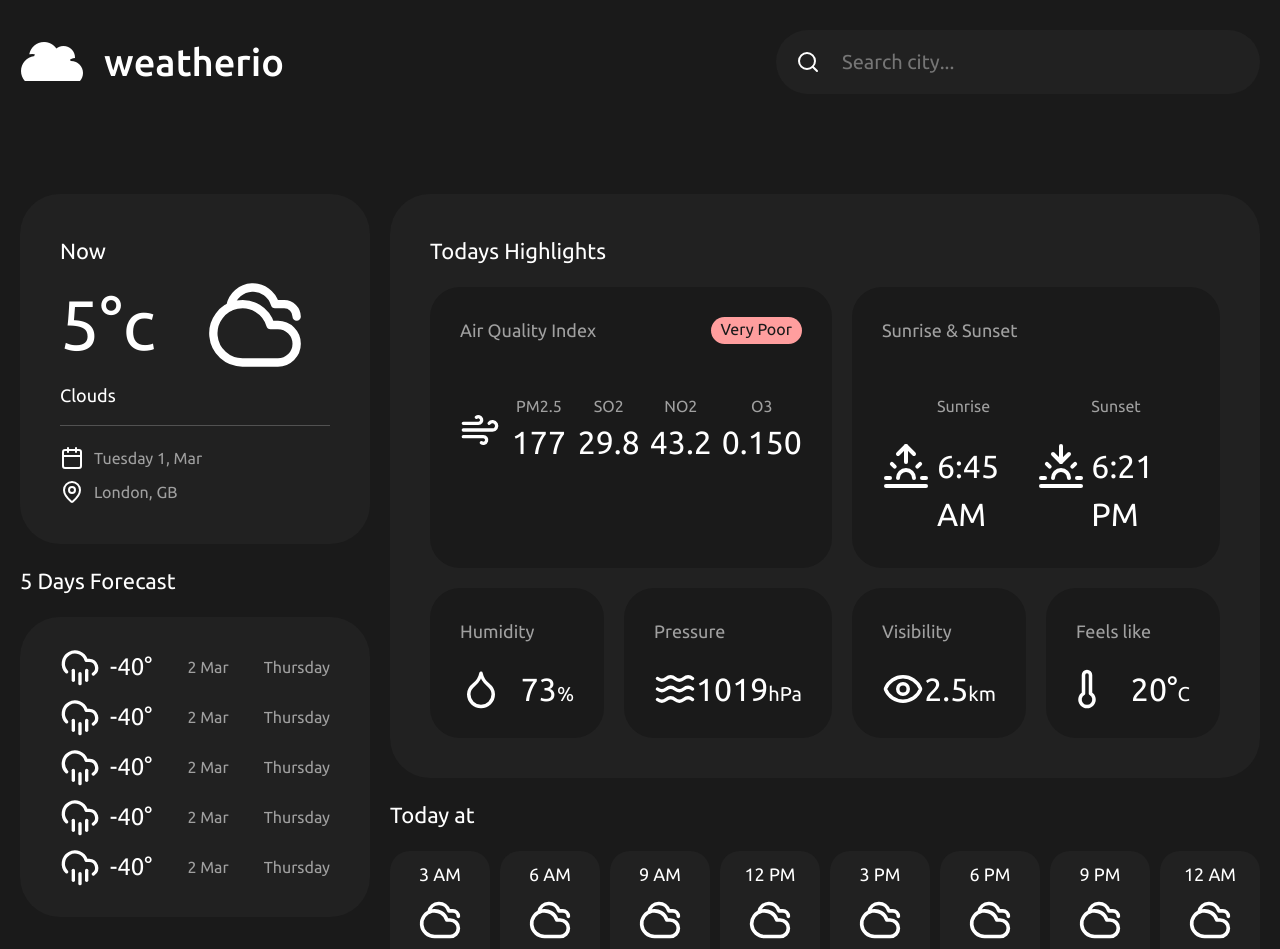
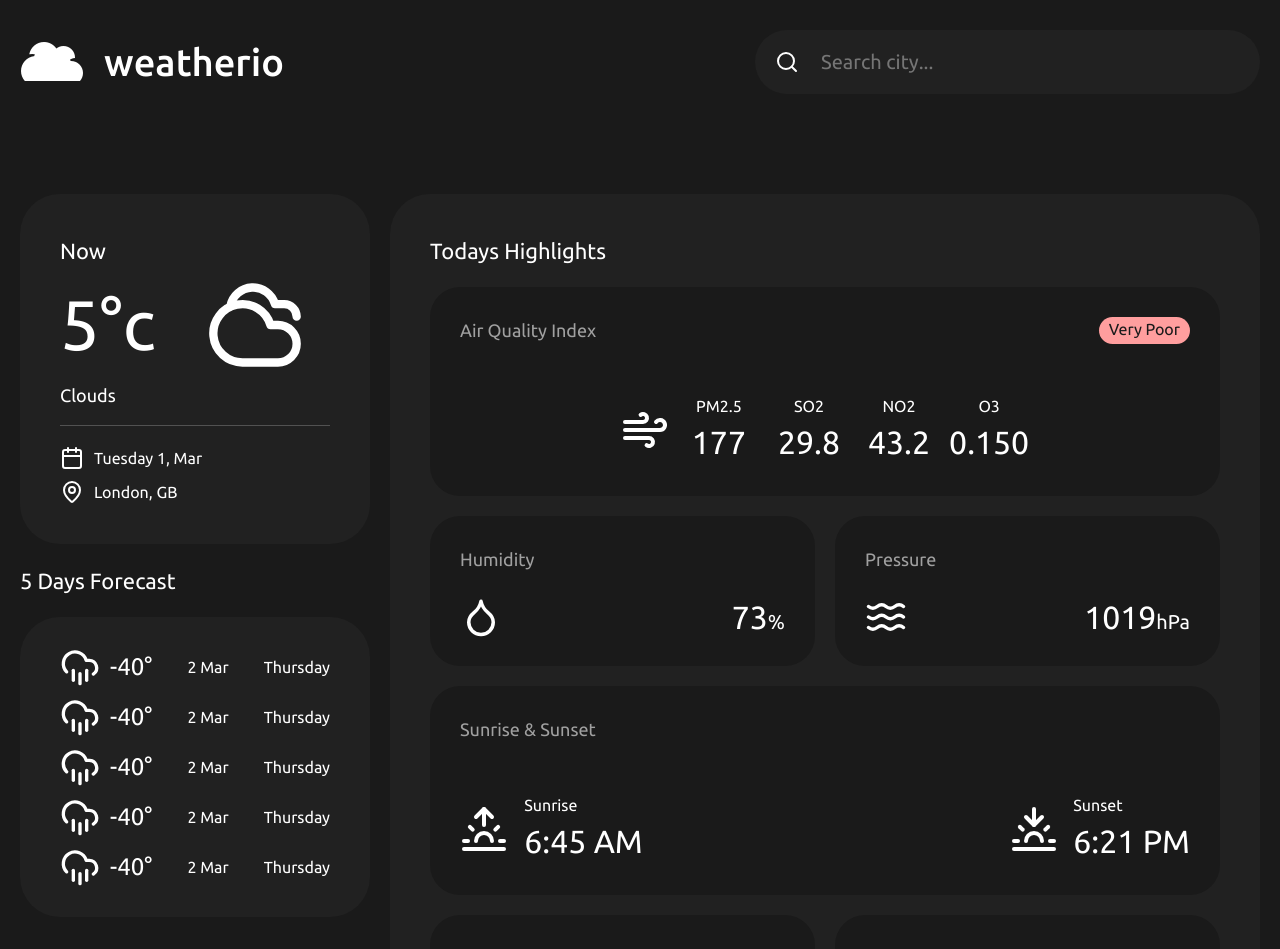
Before and after one commit to zmonsoonz/weatherio-react-app, a React (Create React App) app: page / in a window 1280 px wide. Shown: the top 949 px of the page. Built offline with nearby package versions, Linux system fonts and the light colour scheme.

Commit message:
Made adaptive for desktop and tablet

```diff
--- a/src/app/App.tsx
+++ b/src/app/App.tsx
@@ -9,12 +9,12 @@ const App = () => {
     return (
         <div className="container">
             <Header/>
-            <section className="section">
-                <section className="flex">
+            <section className="main">
+                <section className="main__left">
                     <CurrentWeather/>
                     <ForecastWeather/>
                 </section>
-                <section className="flex">
+                <section className="main__right">
                     <HighlightsWeather/>
                     <TodayWeather/>
                 </section>
--- a/src/app/app.scss
+++ b/src/app/app.scss
@@ -4,14 +4,31 @@
     max-width: 1440px;
     margin: 0 auto;
     padding-inline: 20px;
+    @include flex-column;
+    row-gap: 100px;
+    @include tablet {
+        row-gap: 50px;
+    }
 }
 
-.section {
+.main {
     display: flex;
     gap: var(--main-gap);
+    @include tablet {
+        @include flex-column;
+    }
+
+    &__left {
+        @include flex-column;
+        gap: var(--main-gap);
+    }
+
+    &__right {
+        @include flex-column;
+        gap: var(--main-gap);
+        width: 100%;
+        @include tablet {
+            display: contents;
+        }
+    }
 }
-
-.flex {
-    @include flex-column;
-    gap: var(--main-gap);
-}
--- a/src/components/currentWeather/currentWeather.module.scss
+++ b/src/components/currentWeather/currentWeather.module.scss
@@ -20,6 +20,9 @@
     &__image {
         grid-area: 1 / 2 / 4 / 3;
         align-self: center;
+        @include tablet {
+            justify-self: end;
+        }
     }
 
     &__weather {
--- a/src/components/forecastWeather/forecastWeather.module.scss
+++ b/src/components/forecastWeather/forecastWeather.module.scss
@@ -6,7 +6,7 @@
     &__forecast {
         background-color: var(--card-bg-color);
         border-radius: var(--card-border-radius);
-        padding: 30px 40px;
+        padding: 30px var(--card-padding);
     }
 
     &__days {
--- a/src/components/header/header.module.scss
+++ b/src/components/header/header.module.scss
@@ -4,7 +4,12 @@
     display: flex;
     justify-content: space-between;
     padding-top: 30px;
-    padding-bottom: 100px;
+    @include tablet {
+        @include flex-column;
+        gap: var(--main-gap);
+        padding-top: 20px;
+    }
+
     &__logo {
         @include flex-center;
         gap: var(--main-gap);
@@ -16,12 +21,16 @@
         background-color: var(--card-bg-color);
         padding: 10px 20px;
         border-radius: var(--card-border-radius);
+        @include tablet {
+            margin-inline: auto;
+            padding-block: 15px;
+        }
+
     }
 
     &__form {
-
         &__input {
-            width: 400px;
+            width: 421px;
             background-color: transparent;
             border: none;
             color: var(--color-white);
--- a/src/components/highlightsWeather/highlightsWeather.module.scss
+++ b/src/components/highlightsWeather/highlightsWeather.module.scss
@@ -12,6 +12,9 @@
     display: grid;
     grid-template: 1fr 150px / 1fr 1fr 1fr 1fr;
     gap: var(--main-gap);
+    @include desktop {
+        grid-template: 1fr 150px 1fr 150px / 1fr 1fr;
+    }
 
     &__item {
         width: 100%;
@@ -28,6 +31,9 @@
 
 .sun {
     grid-area: 1 / 3 / 1 / 5;
+    @include desktop {
+        grid-area: 3 / 1 / 3 / 3;
+    }
 }
 
 .article {
@@ -50,6 +56,7 @@
             margin-top: 30px;
             column-gap: 5px;
         }
+
         &_image {
             grid-area: 1 / 1 / 3 / 2;
             align-self: center;
@@ -82,6 +89,7 @@
     &__description {
         display: flex;
         gap: var(--small-gap);
+        justify-content: center;
     }
 
     &__info {
--- a/src/components/highlightsWeather/highlightsWeather.tsx
+++ b/src/components/highlightsWeather/highlightsWeather.tsx
@@ -44,7 +44,7 @@ function HighlightsWeather() {
                         </div>
                     </article>
                 </li>
-                <li className={styles.articles__item}>
+                <li className={[styles.articles__item, [styles.articles__item_small]].join(' ')}>
                     <article className={styles.article}>
                         <h3 className={styles.article__title}>Humidity</h3>
                         <div className={styles.article__description}>
@@ -53,7 +53,7 @@ function HighlightsWeather() {
                         </div>
                     </article>
                 </li>
-                <li className={styles.articles__item}>
+                <li className={[styles.articles__item, [styles.articles__item_small]].join(' ')}>
                     <article className={styles.article}>
                         <h3 className={styles.article__title}>Pressure</h3>
                         <div className={styles.article__description}>
@@ -62,7 +62,7 @@ function HighlightsWeather() {
                         </div>
                     </article>
                 </li>
-                <li className={styles.articles__item}>
+                <li className={[styles.articles__item, [styles.articles__item_small]].join(' ')}>
                     <article className={styles.article}>
                         <h3 className={styles.article__title}>Visibility</h3>
                         <div className={styles.article__description}>
@@ -71,7 +71,7 @@ function HighlightsWeather() {
                         </div>
                     </article>
                 </li>
-                <li className={styles.articles__item}>
+                <li className={[styles.articles__item, [styles.articles__item_small]].join(' ')}>
                     <article className={styles.article}>
                         <h3 className={styles.article__title}>Feels like</h3>
                         <div className={styles.article__description}>
--- a/src/components/todayWeather/todayWeather.module.scss
+++ b/src/components/todayWeather/todayWeather.module.scss
@@ -3,18 +3,28 @@
 .block {
     @include flex-column;
     row-gap: var(--main-gap);
+    width: 100%;
 
     &__cards {
         display: flex;
-        column-gap: var(--small-gap);
+        gap: var(--small-gap);
+        @include desktop {
+            display: grid;
+            grid-template: repeat(2, 1fr) / repeat(4, 120px);
+            justify-content: space-around;
+            row-gap: 30px;
+        }
     }
 
     &__card {
-        width: 100%;
+        width: 120px;
         height: 140px;
         background-color: var(--card-bg-color);
         padding: 10px;
         border-radius: 20px;
+        @include desktop {
+            justify-self: center;
+        }
     }
 
     &__article {
--- a/src/styles/globals.scss
+++ b/src/styles/globals.scss
@@ -1,7 +1,3 @@
-@import "./fonts.scss";
-@import "../styles/normalize.scss";
-@import "./variables.scss";
-
 body {
     background-color: var(--bg-color);
     color: var(--color-white);
@@ -26,5 +22,5 @@ h3 {
 h4 {
     font-size: 16px;
     font-weight: 400;
-    color:var(--font-color);
+    color:var(font-color);
 }
--- /dev/null
+++ b/src/styles/media.scss
@@ -0,0 +1,29 @@
+$desktop: 1439px;
+$desktop-above: 1440px;
+
+$tablet: 958px;
+$tablet-above: 959px;
+
+@mixin desktop-above {
+    @media (min-width: $desktop-above) {
+        @content;
+    }
+}
+
+@mixin desktop {
+    @media (max-width: $desktop) {
+        @content;
+    }
+}
+
+@mixin tablet-above {
+    @media (min-width: $tablet-above) {
+        @content;
+    }
+}
+
+@mixin tablet {
+    @media (max-width: $tablet) {
+        @content;
+    }
+}
--- a/src/styles/styles.scss
+++ b/src/styles/styles.scss
@@ -2,4 +2,5 @@
         "variables",
         "mixins",
         "globals",
-        "normalize";
+        "normalize",
+        "media";
```
